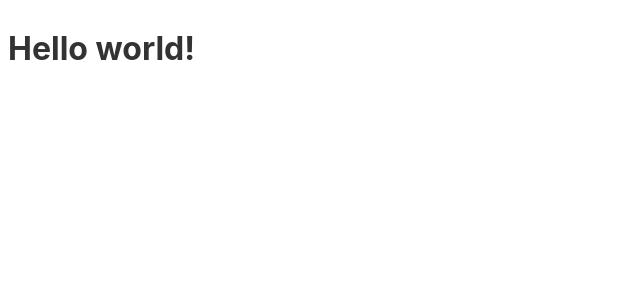
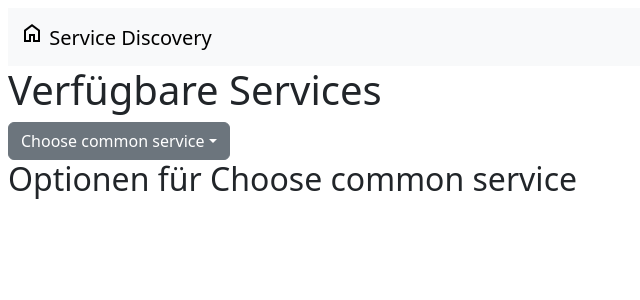
Before and after one commit to jk019/IBIS-IP_Protoype, a Svelte app in the folder svelte-app/: page / in a window 1280 px wide. Shown: the top 300 px of the page, without its empty margins (0-640 px from the left). Built offline with nearby package versions, Linux system fonts and the light colour scheme.

Commit message:
basic functions

```diff
--- a/svelte-app/public/index.html
+++ b/svelte-app/public/index.html
@@ -4,15 +4,31 @@
 	<meta charset='utf-8'>
 	<meta name='viewport' content='width=device-width,initial-scale=1'>
 
-	<title>Svelte app</title>
+	<title>Service Discovery</title>
 
 	<link rel='icon' type='image/png' href='/favicon.png'>
 	<link rel='stylesheet' href='/global.css'>
 	<link rel='stylesheet' href='/build/bundle.css'>
 
 	<script defer src='/build/bundle.js'></script>
+	<link href="https://cdn.jsdelivr.net/npm/bootstrap@5.3.3/dist/css/bootstrap.min.css" rel="stylesheet" integrity="sha384-QWTKZyjpPEjISv5WaRU9OFeRpok6YctnYmDr5pNlyT2bRjXh0JMhjY6hW+ALEwIH" crossorigin="anonymous">
+
 </head>
 
 <body>
+
+	<nav class="navbar bg-body-tertiary">
+		<div class="container-fluid">
+		  <a class="navbar-brand" href="#">
+			<span class="material-symbols-outlined">
+				home
+				</span>
+			Service Discovery
+		  </a>
+		</div>
+	  </nav>
+
+	<script src="https://cdn.jsdelivr.net/npm/bootstrap@5.3.3/dist/js/bootstrap.bundle.min.js" integrity="sha384-YvpcrYf0tY3lHB60NNkmXc5s9fDVZLESaAA55NDzOxhy9GkcIdslK1eN7N6jIeHz" crossorigin="anonymous"></script>
+	<link rel="stylesheet" href="https://fonts.googleapis.com/css2?family=Material+Symbols+Outlined:opsz,wght,FILL,GRAD@24,400,0,0" />
 </body>
 </html>
--- a/svelte-app/src/App.svelte
+++ b/svelte-app/src/App.svelte
@@ -1,5 +1,143 @@
 <script>
-	let name = 'world';
+	let services = [
+		{
+			id: 1,
+			name: "Common V 1.0",
+			options: [
+				{
+					name: "Journey Information V 1.0",
+					methods: ["Get Journey Details", "Update Journey Status"],
+				},
+				{
+					name: "Beacon Location V 1.0",
+					methods: ["Find Nearest Beacon", "Get Beacon Details"],
+				},
+				{
+					name: "Distance Location V 1.0",
+					methods: ["Calculate Distance", "Get Distance Logs"],
+				},
+			],
+		},
+		{
+			id: 2,
+			name: "Common V 2.0",
+			options: [
+				{
+					name: "Video Display V 2.0",
+					methods: ["Display Video", "Configure Display Settings"],
+				},
+				{
+					name: "Video Recording V 2.0",
+					methods: ["Start Video Recording", "Stop Video Recording"],
+				},
+			],
+		},
+		{
+			id: 3,
+			name: "Common V 2.1",
+			options: [
+				{
+					name: "Door State V 2.1",
+					methods: ["Query Door State", "Change Door State"],
+				},
+			],
+		},
+		{
+			id: 4,
+			name: "Common V 2.2",
+			options: [
+				{
+					name: "Customer Information V 2.2",
+					methods: ["Retrieve Customer Info", "Update Customer Info"],
+				},
+				{
+					name: "Customer Feedback V 2.2",
+					methods: ["Collect Feedback", "Analyze Feedback"],
+				},
+			],
+		},
+		{
+			id: 5,
+			name: "Common V 2.3",
+			options: [
+				{
+					name: "Customer Information V 2.3",
+					methods: [
+						"Access Customer Profile",
+						"Modify Customer Profile",
+					],
+				},
+			],
+		},
+	];
+
+	let selectedService = { name: "Choose common service", options: [] };
+
+	function selectService(serviceName) {
+		const service = services.find((s) => s.name === serviceName);
+		if (service) {
+			selectedService = service; // Aktualisiere das komplette Objekt
+		}
+	}
+
+	let selectedOption = { name: "", methods: [] };
+
+	function selectOption(optionName) {
+		const option = selectedService.options.find((o) => o.name === optionName);
+		if (option) {
+			selectedOption = option;
+		}
+	}
 </script>
 
-<h1>Hello {name}!</h1>
+<h1>Verfügbare Services</h1>
+
+<div class="dropdown">
+	<button
+		class="btn btn-secondary dropdown-toggle"
+		type="button"
+		data-bs-toggle="dropdown"
+		aria-expanded="false"
+	>
+		{selectedService.name}
+	</button>
+	<ul class="dropdown-menu">
+		{#each services as service}
+			<li>
+				<a
+					class="dropdown-item"
+					href="#"
+					on:click={() => selectService(service.name)}
+					>{service.name}</a
+				>
+			</li>
+		{/each}
+	</ul>
+</div>
+
+<h2>Optionen für {selectedService.name}</h2>
+<ul>
+	{#each selectedService.options as option, index}
+		<p class="d-inline-flex gap-1">
+			<button
+				class="btn btn-primary"
+				type="button"
+				data-bs-toggle="collapse"
+				data-bs-target="#collapseExample{index}"
+				aria-expanded="false"
+				aria-controls="collapseExample"
+			>
+				{option.name}
+			</button><br />
+		</p>
+		<div class="collapse" id="collapseExample{index}"> <!-- Dynamische ID -->
+			<div class="card card-body">
+				{#each option.methods as method}
+					<div class="card card-body">
+						{method}
+					</div>
+				{/each}
+			</div>
+		</div>
+	{/each}
+</ul>
```
